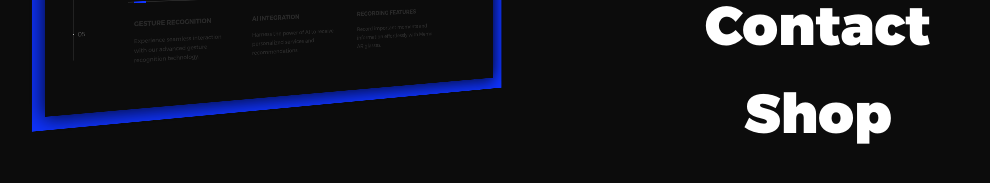
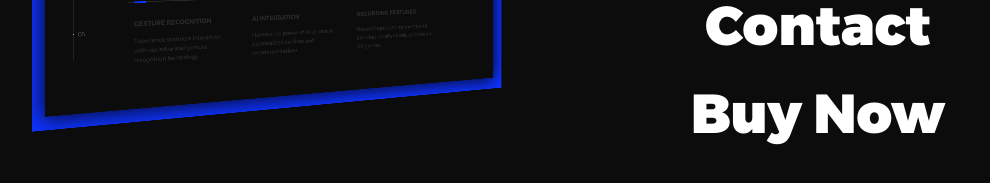
Before and after one commit to TOnychen5632131/Memo-landing-page, a plain HTML site: page index.html in a window 1280 px wide. Both pictures are taken after a click on the element 1191 px from the left and 35 px from the top of the page. Shown: the part 465-648 px from the top of the page, without its empty margins (13-1003 px from the left). Drawn offline with nearby package versions, Linux system fonts and the light colour scheme.

Commit message:
Update index.html

```diff
--- a/index.html
+++ b/index.html
@@ -271,7 +271,8 @@
     <li>Features</li>
     <li>About</li>
     <li>Contact</li>
-    <li onclick="window.location.href='https://memoai.gumroad.com/l/zefda?layout=profile';">Shop</li>
+    <li>Buy Now</li>
+
 
   </ul>
 </div>
```
